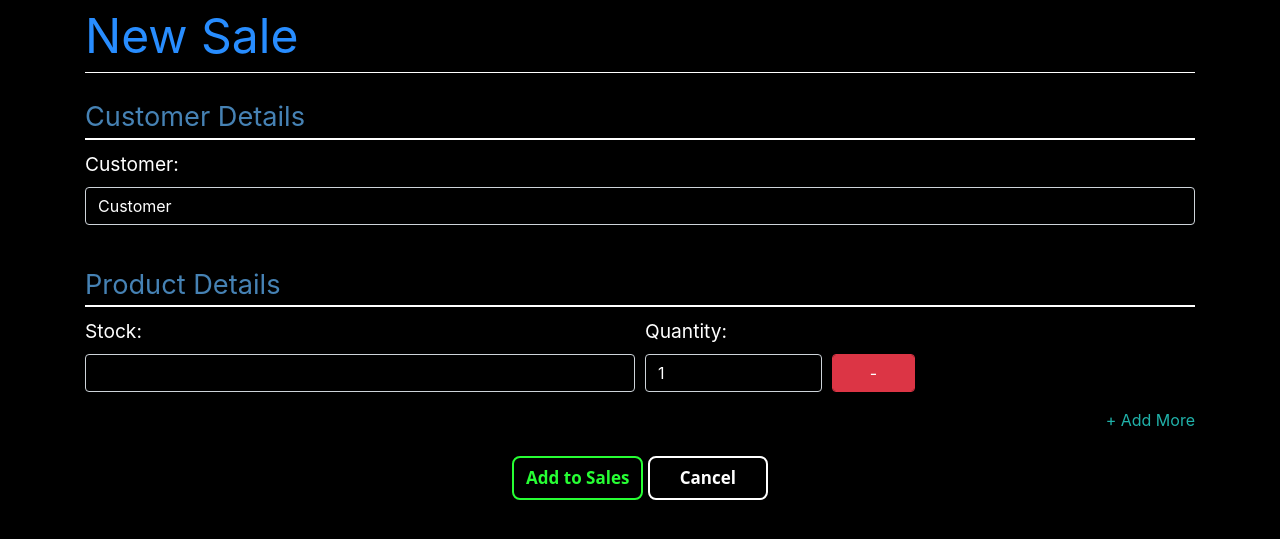
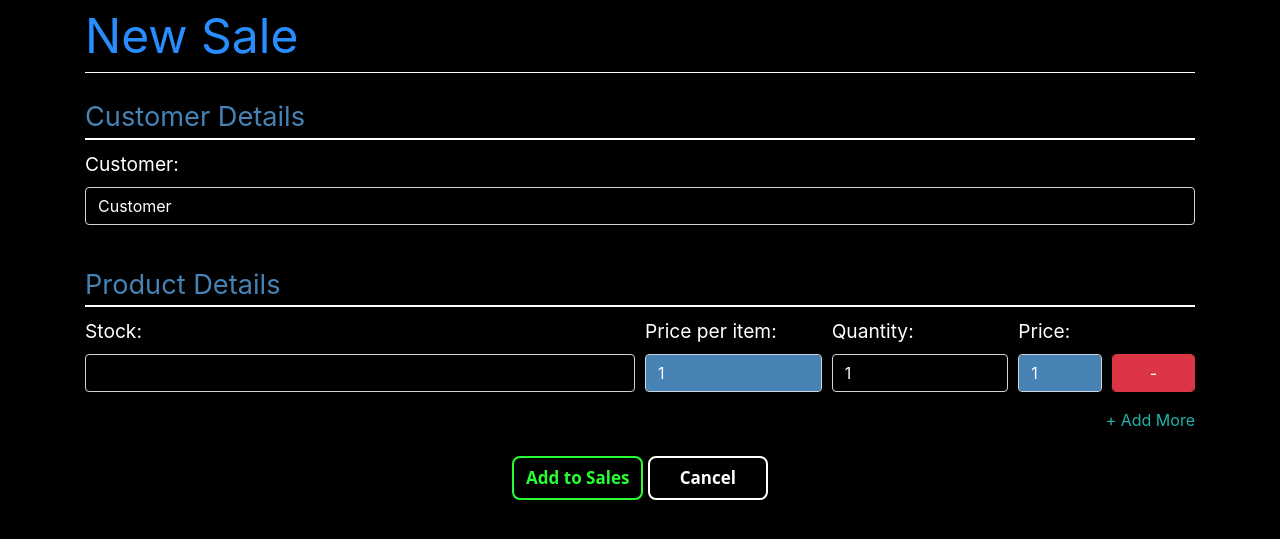
Before and after one commit to 09sachin/msm, a Django app: page /transactions/sales/new in a window 1280 px wide. Shown: the top 539 px of the page. Run offline with Django 3.2, Linux system fonts and the light colour scheme; data that the repository does not hold is empty; some libraries are stand-ins or nearby versions.

Commit message:
ajxed price fetch

```diff
--- a/homepage/templates/base.html
+++ b/homepage/templates/base.html
@@ -131,7 +131,8 @@
     </main>
 
     <!-- jQuery first, then Popper.js, then Bootstrap JS -->
-    <script src="{% static 'bootstrap/jquery-3.3.1.slim.min.js' %}"></script>
+    <!-- <script src="{% static 'bootstrap/jquery-3.3.1.slim.min.js' %}"></script> -->
+    <script src="https://ajax.googleapis.com/ajax/libs/jquery/1.12.0/jquery.min.js"></script>
     <script src="{% static 'bootstrap/popper.min.js' %}"></script>
     <script src="{% static 'bootstrap/bootstrap.min.js' %}"></script>
 
--- a/inventory/models.py
+++ b/inventory/models.py
@@ -34,7 +34,7 @@ class Stock(models.Model):
     is_deleted = models.BooleanField(default=False)
 
     def __str__(self):
-	    return self.code
+	    return self.name +'_'  +  self.code
 
 
     def save(self, *args, **kwargs):
--- a/transactions/templates/bill/purchase_bill.html
+++ b/transactions/templates/bill/purchase_bill.html
@@ -103,6 +103,7 @@
                                     {% endfor %}
                                 </tbody>
                             </table>
+                            <p style="color: black;margin:5px 20px ;float: right;">Grand total - {{ grand_total }}</h1>
                             </td>
                         </tr>
 
--- a/transactions/templates/bill/sale_bill.html
+++ b/transactions/templates/bill/sale_bill.html
@@ -112,8 +112,8 @@
                         <tr>
                             <td>
                                 <div>
-                                    <p>Grand Total - 1234</p>
-                                    <p>Rs. One two three four</p>
+                                    <p style="color: black;margin:5px 20px ;float: right;">Grand total - {{ grand_total }}</h1>
+
                                 </div>
                             </td>
                         </tr>
--- a/transactions/templates/sales/customer_sales.html
+++ b/transactions/templates/sales/customer_sales.html
@@ -109,7 +109,7 @@
     $.ajax(
     {
         type:"GET",
-        url: "/transactions/product",
+        url: "/transactions/fetch_price",
         data:{
                  code : code
         },
--- a/transactions/templates/sales/new_sale.html
+++ b/transactions/templates/sales/new_sale.html
@@ -69,19 +69,19 @@
                                 <label class="panel-body-text">Stock:</label>
                                 {{ iform.code }}
                             </div>
-                            <!-- <div class="form-group col-md-2">
+                            <div class="form-group col-md-2">
                                 <label class="panel-body-text">Price per item:</label>
-                                {{ iform.perprice }}
-                            </div> -->
+                                <input type="text" class="textinput form-control price" value="1" disabled required>
+                            </div>
                             <div class="form-group col-md-2">
                                 {{ iform.quantity.errors }}
                                 <label class="panel-body-text">Quantity:</label>
                                 {{ iform.quantity }}
                             </div>
-                            <!-- <div class="form-group col-md-1">
+                            <div class="form-group col-md-1">
                                 <label class="panel-body-text">Price:</label>
                                 <input type="text" class="textinput form-control totalprice" value="1" disabled required>
-                            </div> -->
+                            </div>
                             <div class="form-group col-md-1">
                                 <label class="panel-body-text" style="color: #000">.</label>
                                 <button class="form-control btn btn-danger remove-form-row">-</button>
@@ -104,12 +104,45 @@
 
         </div>
 
+
     </form>
 
+    <button style="display: none;" class='info'>Info</button>
+
+
     <!-- Custom JS to add and remove item forms -->
-    <script type="text/javascript" src="{% static 'js/jquery-3.2.1.slim.min.js' %}"></script>
+    <!-- <script type="text/javascript" src="{% static 'js/jquery-3.2.1.slim.min.js' %}"></script> -->
     <script type="text/javascript" src="{% static 'js/dialogbox.js' %}"></script>
+    <script src="https://ajax.googleapis.com/ajax/libs/jquery/1.12.0/jquery.min.js"></script>
+
     <script type="text/javascript">
+
+
+$("input").change(function(e){
+    if(this.value.length==13){
+        $('.info').click();
+    }
+});
+
+    $('.info').click(function(){
+    var code = $('.stock').val();
+    console.log(code);
+    $.ajax(
+    {
+        type:"GET",
+        url: "/transactions/fetch_price",
+        data:{
+                 code : code
+        },
+        success: function( data )
+        {
+            let quantity = $('.quantity').val();
+            $('.price').val(data['price']);
+            $('.totalprice').val(quantity*data['price']);
+            console.log(data)
+        }
+     })
+});
 
         //creates custom alert object
         var custom_alert = new custom_alert();
--- a/transactions/urls.py
+++ b/transactions/urls.py
@@ -2,6 +2,7 @@ from django.urls import path
 from . import views
 
 urlpatterns = [
+    path('fetch_price/',views.fetch_price, name = 'fetch-price'),
     path('suppliers/', views.SupplierListView.as_view(), name='suppliers-list'),
     path('suppliers/new', views.SupplierCreateView.as_view(), name='new-supplier'),
     path('suppliers/<pk>/edit', views.SupplierUpdateView.as_view(), name='edit-supplier'),
--- a/transactions/views.py
+++ b/transactions/views.py
@@ -31,6 +31,15 @@ from inventory.models import Stock
 from django.http.response import JsonResponse
 
 
+def fetch_price(request):
+    if request.method == 'GET':
+        code = request.GET['code']
+        code = str(code)
+        print(code)
+        item = Stock.objects.filter(code=code).first()
+        return JsonResponse({"price" : item.sell_price})
+    else:
+        return HttpResponse("Request method is not a GET")
 
 # shows a lists of all suppliers
 class SupplierListView(ListView):
@@ -313,6 +322,7 @@ class PurchaseBillView(View):
             'items'         : PurchaseItem.objects.filter(billno=billno),
             'billdetails'   : PurchaseBillDetails.objects.get(billno=billno),
             'bill_base'     : self.bill_base,
+            'grand_total'   : PurchaseBill.objects.get(billno=billno).get_total_price()
         }
         return render(request, self.template_name, context)
 
@@ -355,6 +365,7 @@ class SaleBillView(View):
             'items'         : SaleItem.objects.filter(billno=billno),
             'billdetails'   : SaleBillDetails.objects.get(billno=billno),
             'bill_base'     : self.bill_base,
+            'grand_total'   : SaleBill.objects.get(billno=billno).get_total_price()
         }
         return render(request, self.template_name, context)
 
```
